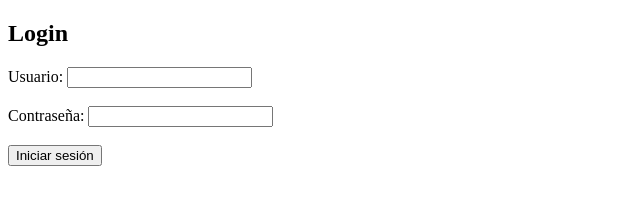
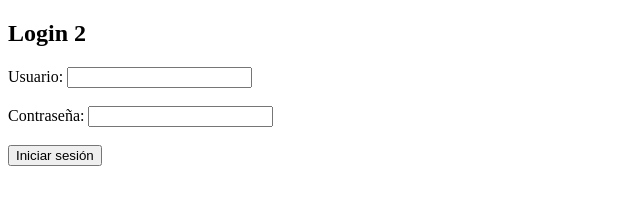
Before and after one commit to migcabvid/2, a plain HTML site: page login.html in a window 1280 px wide. Shown: the full height of the page, 0-640 px from the left. Drawn offline with Linux system fonts and the light colour scheme.

Commit message:
login fix

```diff
--- a/login.html
+++ b/login.html
@@ -6,7 +6,7 @@
     <title>Login</title>
 </head>
 <body>
-    <h2>Login</h2>
+    <h2>Login 2</h2>
     <form action="/login" method="post">
         <label for="username">Usuario:</label>
         <input type="text" id="username" name="username"><br><br>
```
